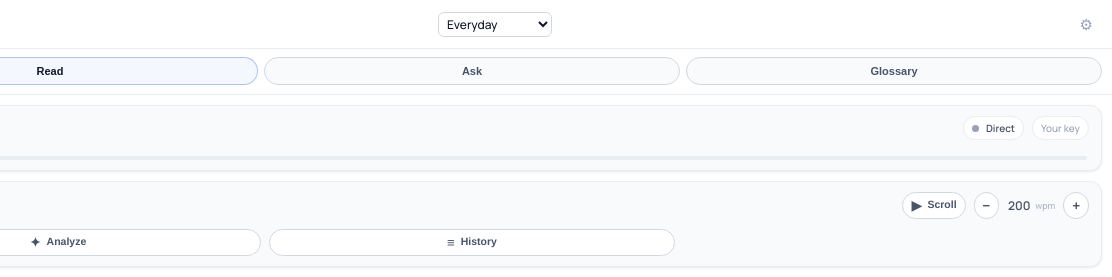
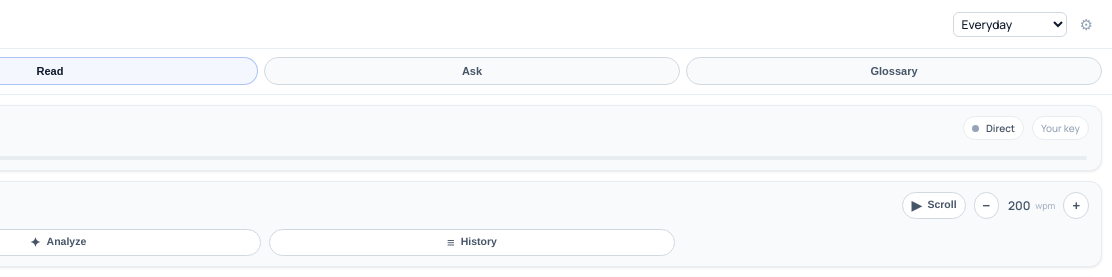
Before and after one commit to rsheth8/distill, a browser extension: page extension/sidepanel.html in a window 1280 px wide. Shown: the top 277 px of the page, 168-1280 px from the left. Drawn offline with Linux system fonts and the light colour scheme.

Commit message:
fix: keep the level switch beside the settings button
Co-Authored-By: Claude Opus 5.5 <noreply@anthropic.com>

```diff
--- a/extension/sidepanel.css
+++ b/extension/sidepanel.css
@@ -1778,7 +1778,7 @@ html[data-theme="dark"] {
   }
 }
 
-.level-select { font: inherit; font-size: 12px; padding: 2px 4px; border-radius: 6px; border: 1px solid var(--border-mid); background: transparent; color: inherit; max-width: 9.5em; }
+.level-select { margin-left: auto; margin-right: 8px; font: inherit; font-size: 12px; padding: 2px 4px; border-radius: 6px; border: 1px solid var(--border-mid); background: transparent; color: inherit; max-width: 9.5em; }
 .paper-link-btn { background: none; border: 0; padding: 0; color: var(--accent); font: inherit; font-size: 12px; cursor: pointer; text-decoration: underline; }
 .ask-thread { display: flex; flex-direction: column; gap: 12px; }
 .ask-q { font-weight: 600; margin: 0 0 4px; }
```
